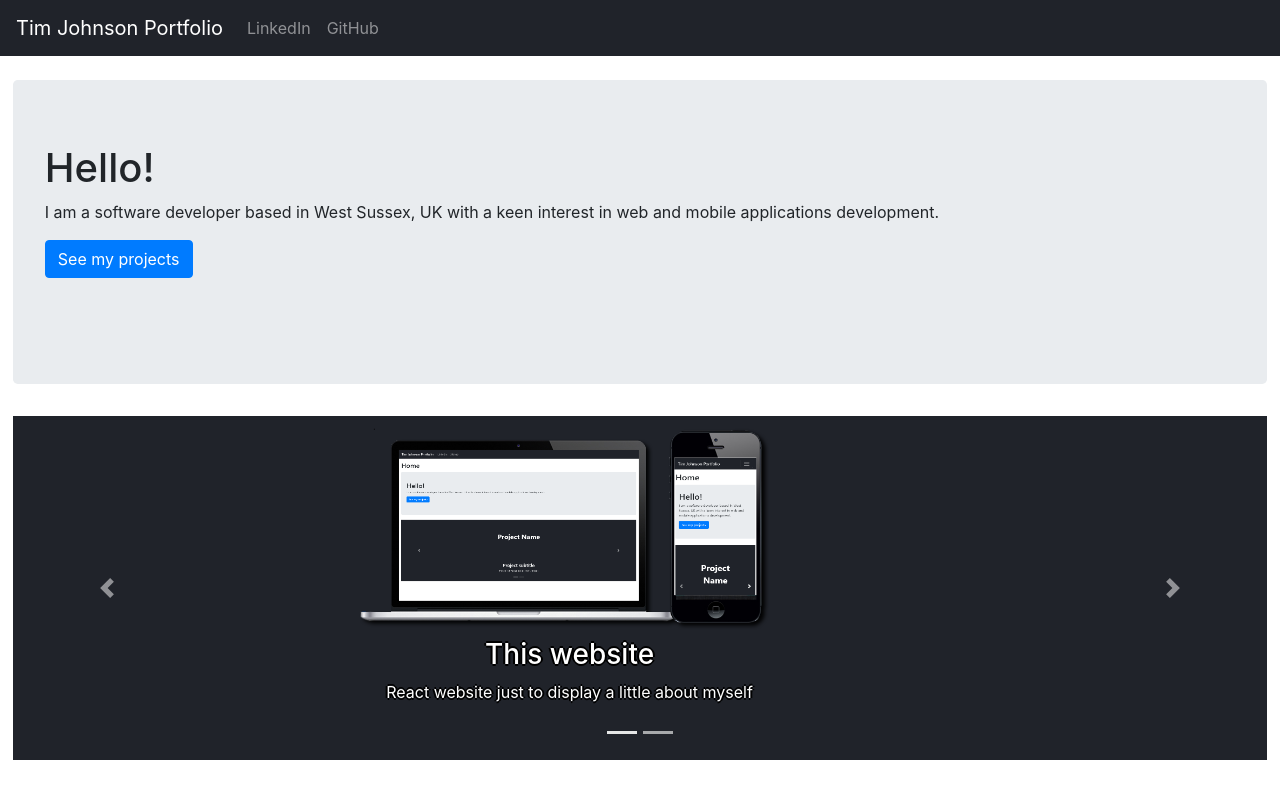
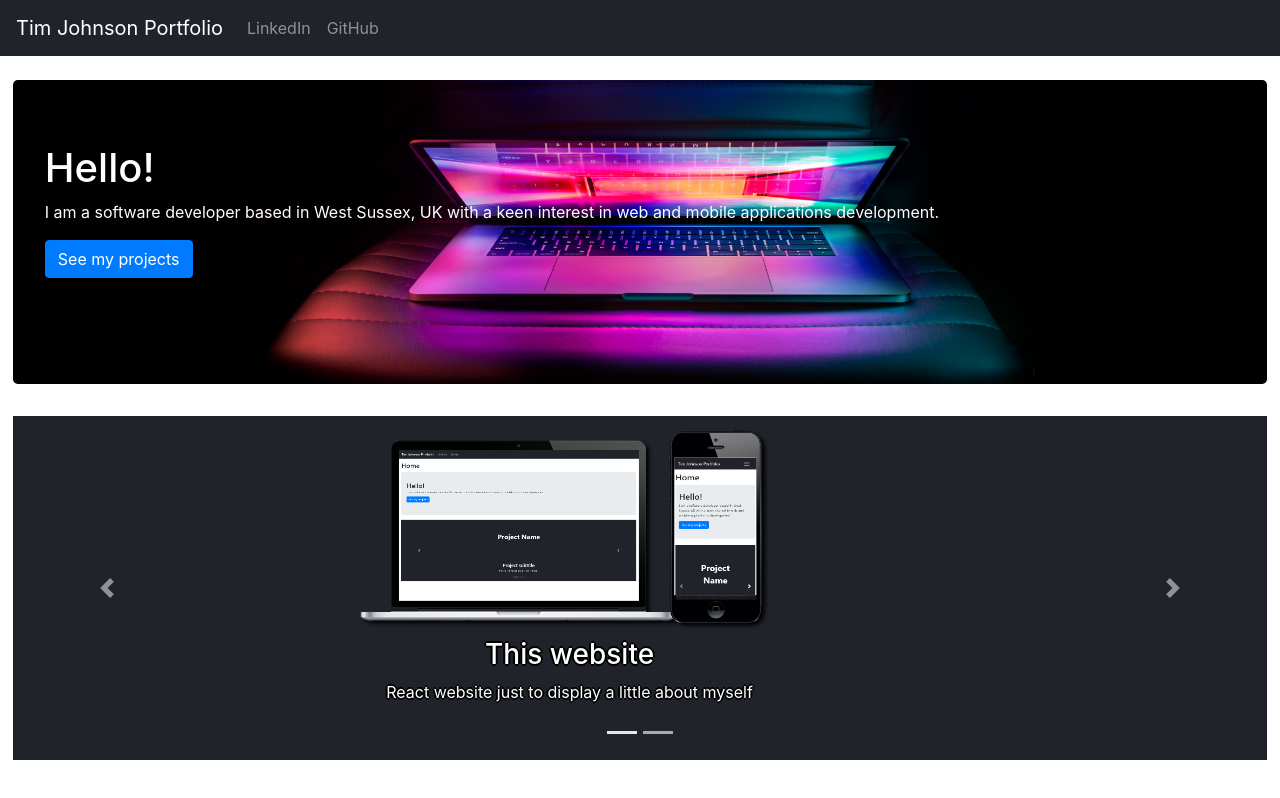
Before and after one commit to TimUK/timjohnson.rocks, a React (Create React App) app: page / in a window 1280 px wide. Built offline with nearby package versions, Linux system fonts and the light colour scheme.

Commit message:
Added bg image to jumbotron

```diff
--- a/src/pages/Home.js
+++ b/src/pages/Home.js
@@ -4,6 +4,7 @@ import Button from 'react-bootstrap/Button';
 import Carousel from 'react-bootstrap/Carousel';
 import CarouselImage1 from './images/macbook_and_iphone.png';
 import CarouselImage2 from './images/macbook_and_iphone_percent.png';
+import jumbotronbackground from './images/jumbotronbackground.jpg';
 
 
 
@@ -20,7 +21,20 @@ const styles = {
     carouseltext:{
         color:"#FFF",
         textShadow: "2px 0px 0px #000, -2px 0px 0px #000,0px 2px 0px #000, 0px -2px 0px #000"
-    }
+	},
+	jumbotron:{
+		backgroundColor:"#000",
+		color:"#fff",
+		backgroundRepeat:"no-repeat",
+		backgroundPosition:"center",
+		backgroundSize:"70%",
+		backgroundImage:"url("+jumbotronbackground+")",
+		marginTop:"3vh",
+		height:"38vh",
+		width:"98vw",
+		marginLeft:"auto",
+		marginRight:"auto"
+	}
 }
 
 var projects=[
@@ -36,7 +50,7 @@ class Home extends React.Component{
         return (
             <>
 
-                <Jumbotron style={{marginTop:"3vh",height:"38vh",width:"98vw",marginLeft:"auto",marginRight:"auto"}}>
+                <Jumbotron style={styles.jumbotron}>
                     <h1>Hello!</h1>
                     <p>
                         I am a software developer based in West Sussex, UK with a keen interest in web and mobile applications development.
```
Also changed, not shown: src/pages/images/jumbotronbackground.jpg (added), 1 other file (tests, documents, lock files or other folders).
